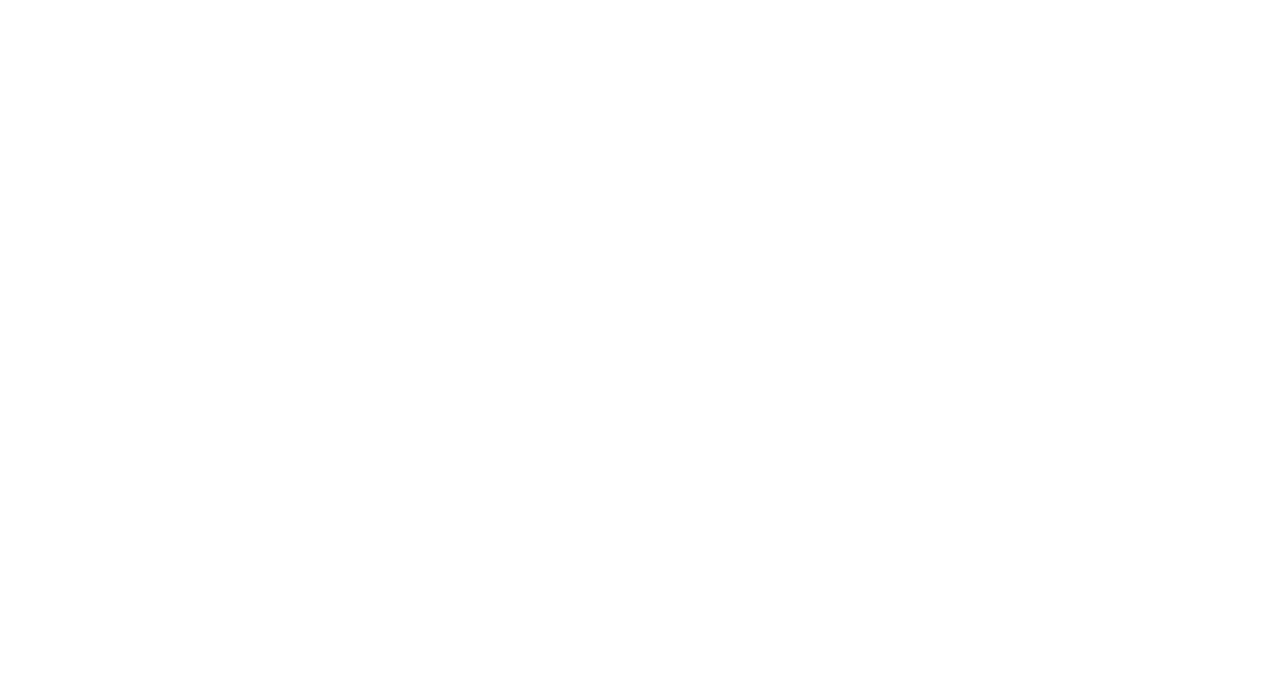
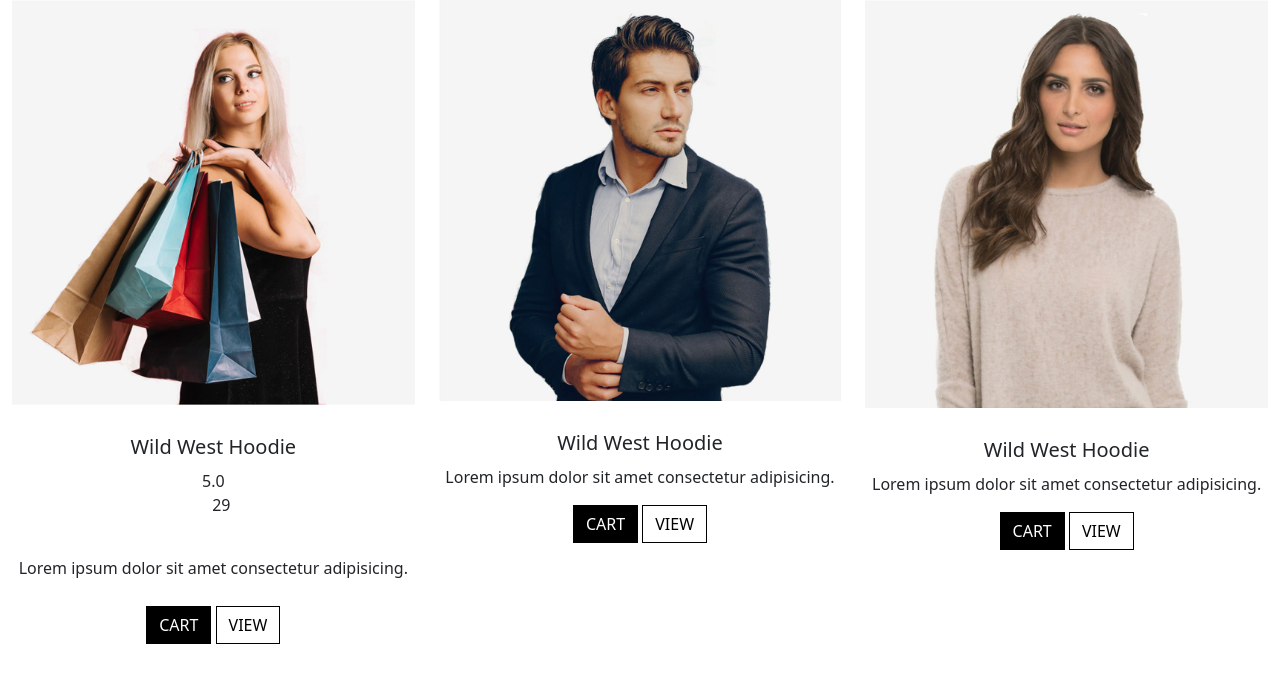
Before and after one commit to alexandraaas/Homework, a plain HTML site: page homework1/index.html in a window 1280 px wide. Drawn offline with nearby package versions, Linux system fonts and the light colour scheme.

Commit message:
no message

```diff
--- a/homework1/index.html
+++ b/homework1/index.html
@@ -1,6 +1,132 @@
 <!DOCTYPE html>
-<html>
+<html lang="en">
   <head>
-    <body></body>
+    <meta charset="UTF-8" />
+    <meta name="viewport" content="width=device-width, initial-scale=1.0" />
+    <title>Shop</title>
+    <link
+      href="https://cdn.jsdelivr.net/npm/bootstrap@5.3.3/dist/css/bootstrap.min.css"
+      rel="stylesheet"
+      integrity="sha384-QWTKZyjpPEjISv5WaRU9OFeRpok6YctnYmDr5pNlyT2bRjXh0JMhjY6hW+ALEwIH"
+      crossorigin="anonymous"
+    />
+    <link rel="stylesheet" href="styles.css" />
   </head>
+  <body>
+    <script
+      src="https://cdn.jsdelivr.net/npm/bootstrap@5.3.3/dist/js/bootstrap.bundle.min.js"
+      integrity="sha384-YvpcrYf0tY3lHB60NNkmXc5s9fDVZLESaAA55NDzOxhy9GkcIdslK1eN7N6jIeHz"
+      crossorigin="anonymous"
+    ></script>
+    <section>
+      <div class="container-xxl">
+        <div class="row">
+          <div class="col-md-4">
+            <div class="card-border-0">
+              <img src="Picture 1.png" class="card-img-top" alt="..." />
+              <div class="card-body text-center">
+                <h5 class="card-title text-center">Wild West Hoodie</h5>
+                <div class="rating-css pb-4">
+                  <div class="star">
+                    <i class="bi bi-star-fill"></i><span class="">5.0</span>
+                  </div>
+                  <div class="heart">
+                    <i class="bi bi-heart-fill"></i><span class="ms-3">29</span>
+                  </div>
+                </div>
+                <p class="card-text text-center">
+                  Lorem ipsum dolor sit amet consectetur adipisicing.
+                </p>
+                <a
+                  href="#"
+                  class="btn btn-primary"
+                  style="
+                    background-color: black;
+                    border-radius: 0%;
+                    border-color: black;
+                  "
+                  >CART</a
+                >
+                <a
+                  href="#"
+                  class="btn btn-primary"
+                  style="
+                    background-color: white;
+                    color: black;
+                    border-radius: 0%;
+                    border-color: black;
+                  "
+                  >VIEW</a
+                >
+              </div>
+            </div>
+          </div>
+          <div class="col-md-4">
+            <div class="card-border-0">
+              <img src="Picture 2.png" class="card-img-top" alt="..." />
+              <div class="card-body text-center">
+                <h5 class="card-title text-center">Wild West Hoodie</h5>
+                <p class="card-text">
+                  Lorem ipsum dolor sit amet consectetur adipisicing.
+                </p>
+                <a
+                  href="#"
+                  class="btn btn-primary"
+                  style="
+                    background-color: black;
+                    border-radius: 0%;
+                    border-color: black;
+                  "
+                  >CART</a
+                >
+                <a
+                  href="#"
+                  class="btn btn-primary"
+                  style="
+                    background-color: white;
+                    color: black;
+                    border-radius: 0%;
+                    border-color: black;
+                  "
+                  >VIEW</a
+                >
+              </div>
+            </div>
+          </div>
+          <div class="col-md-4">
+            <div class="card-border-0">
+              <img src="Picture 3.png" class="card-img-top" alt="..." />
+              <div class="card-body text-center">
+                <h5 class="card-title text-center">Wild West Hoodie</h5>
+                <p class="card-text">
+                  Lorem ipsum dolor sit amet consectetur adipisicing.
+                </p>
+                <a
+                  href="#"
+                  class="btn btn-primary"
+                  style="
+                    background-color: black;
+                    border-radius: 0%;
+                    border-color: black;
+                  "
+                  >CART</a
+                >
+                <a
+                  href="#"
+                  class="btn btn-primary"
+                  style="
+                    background-color: white;
+                    color: black;
+                    border-radius: 0%;
+                    border-color: black;
+                  "
+                  >VIEW</a
+                >
+              </div>
+            </div>
+          </div>
+        </div>
+      </div>
+    </section>
+  </body>
 </html>
--- /dev/null
+++ b/homework1/styles.css
@@ -0,0 +1,10 @@
+* {
+  font-family: ;
+}
+.text-center {
+  text-align: center;
+  padding-top: 15px;
+  padding-bottom: 10px;
+}
+.rating-css {
+}
```
Also changed, not shown: javascript/index.js (added, +94 -0 lines), homework1/Picture 1.png (added), homework1/Picture 2.png (added), homework1/Picture 3.png (added).
